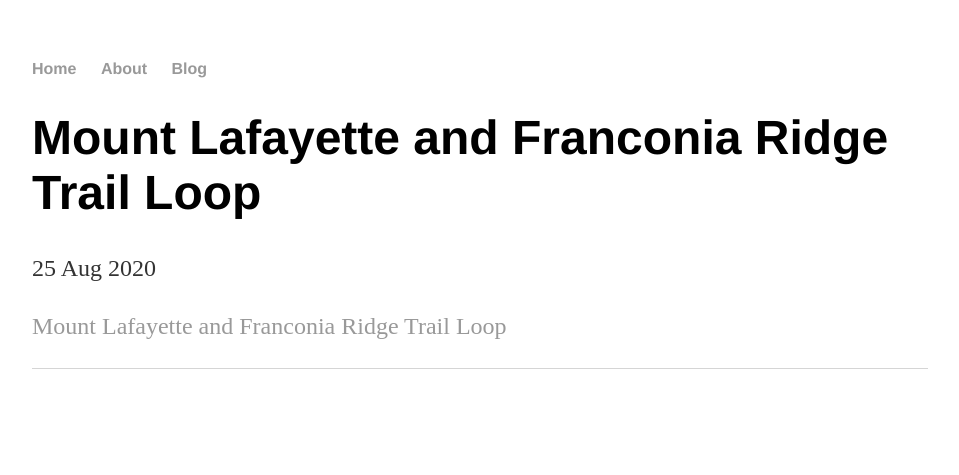
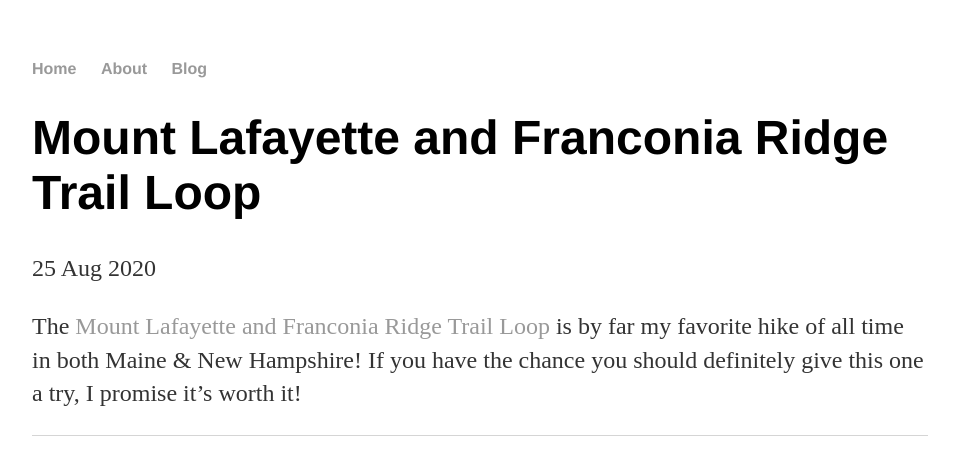
Before and after one commit to livlife4u/livlife4u.github.io, a Jekyll site: the page built from _posts/2014-04-30-hank-quinlan-site-launched.md, in a window 1280 px wide. Shown: the top 475 px of the page, without its empty margins (160-1119 px from the left). Built offline with Jekyll 4.4.1, drawn with Linux system fonts in a browser that asks for light colours.

Commit message:
Update 2014-04-30-hank-quinlan-site-launched.md

```diff
--- a/_posts/2014-04-30-hank-quinlan-site-launched.md
+++ b/_posts/2014-04-30-hank-quinlan-site-launched.md
@@ -4,4 +4,5 @@ title: "Mount Lafayette and Franconia Ridge Trail Loop"
 date: 2020-08-25
 ---
 
-[Mount Lafayette and Franconia Ridge Trail Loop](https://www.alltrails.com/trail/us/new-hampshire/mount-lafayette-and-franconia-ridge-trail-loop)
+The [Mount Lafayette and Franconia Ridge Trail Loop](https://www.alltrails.com/trail/us/new-hampshire/mount-lafayette-and-franconia-ridge-trail-loop) is by far my favorite
+hike of all time in both Maine & New Hampshire! If you have the chance you should definitely give this one a try, I promise it's worth it!
```
